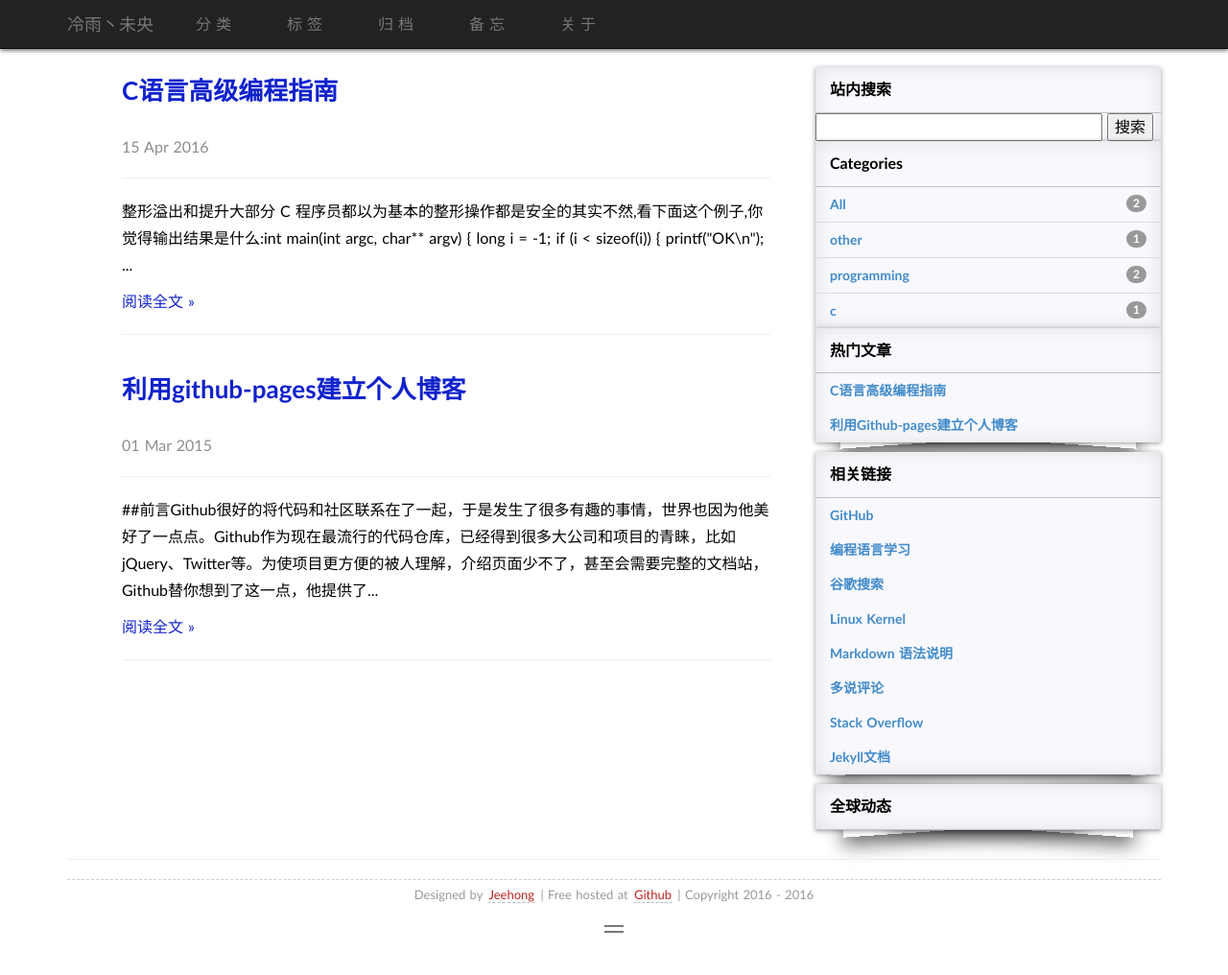
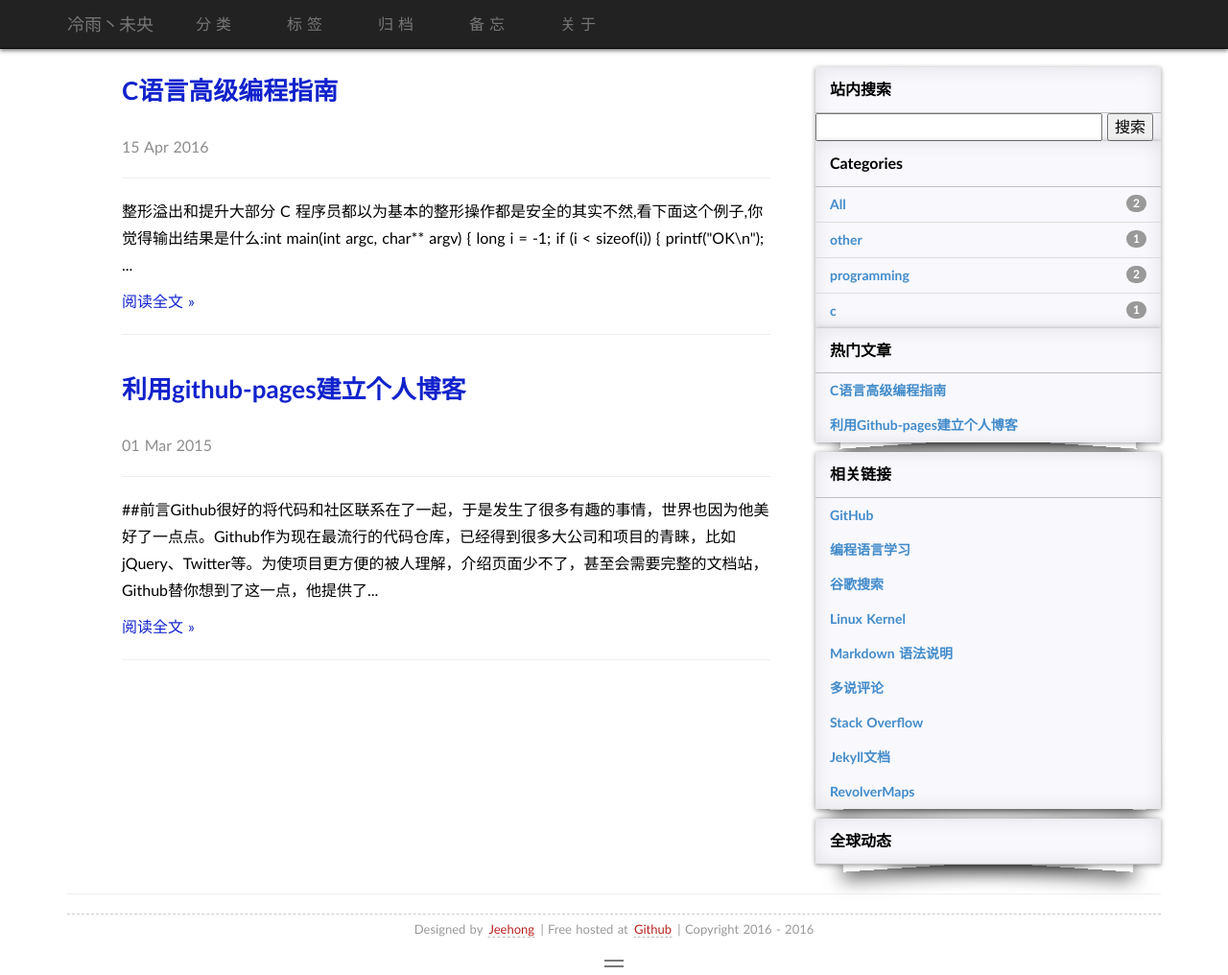
Before and after one commit to jeehong/jeehong.github.io, a Jekyll site: the page built from index.html, in a window 1280 px wide and 1016 px high. Shown: the whole window at 96% size. Built offline with Jekyll 4.4.1, drawn with Linux system fonts in a browser that asks for light colours; some web fonts are replaced; a script that is not in the unit is left out; the list of posts is cut into pages by our own code; comment, search, counter and statistics services are not loaded.

Commit message:
更新 links.html

```diff
--- a/_includes/links.html
+++ b/_includes/links.html
@@ -43,7 +43,11 @@
                   Jekyll文档
                 </a>
             </li>
-
+			<li>
+                <a href="https://www.revolvermaps.com/" class="categories-list-item">
+                  RevolverMaps
+                </a>
+            </li>
 
             </ul>
 
```
